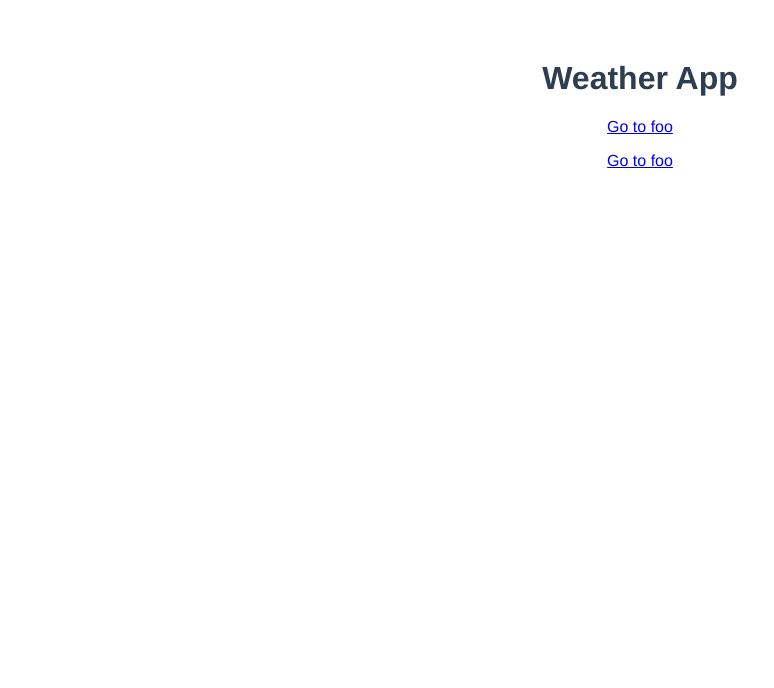
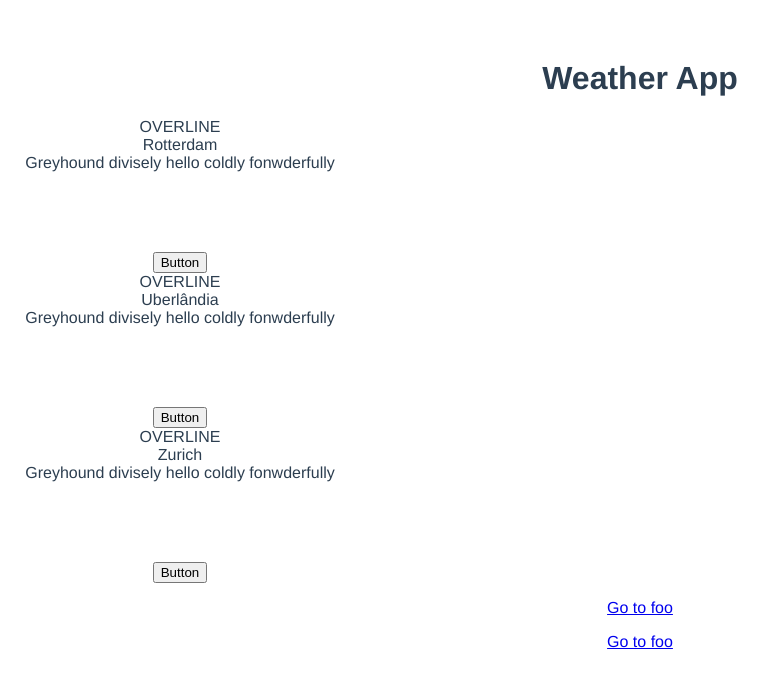
Before and after one commit to eroncastro/weather-app-rready, a Vue app: page / in a window 1280 px wide. Shown: the top 688 px of the page, without its empty margins (0-774 px from the left). Built offline with nearby package versions, Linux system fonts and the light colour scheme.

Commit message:
Fix dependencies

```diff
--- a/package.json
+++ b/package.json
@@ -5,7 +5,7 @@
   "scripts": {
     "serve": "vue-cli-service serve",
     "build": "vue-cli-service build",
-    "lint": "vue-cli-service lint"
+    "lint": "eslint src --ext .ts,.vue"
   },
   "dependencies": {
     "core-js": "^3.6.5",
@@ -30,6 +30,7 @@
     "eslint-plugin-vue": "^6.2.2",
     "sass": "~1.32.0",
     "sass-loader": "^10.0.0",
+    "ts-node": "^10.2.1",
     "typescript": "^4.4.3",
     "vue-cli-plugin-vuetify": "~2.4.2",
     "vue-template-compiler": "^2.6.11",
--- a/src/App.vue
+++ b/src/App.vue
@@ -1,6 +1,8 @@
 <template>
   <div id="app">
     <h1>Weather App</h1>
+
+    <hello-world></hello-world>
 
     <p>
       <router-link to="/foo">Go to foo</router-link>
--- a/tsconfig.json
+++ b/tsconfig.json
@@ -11,6 +11,7 @@
     "esModuleInterop": true,
     "allowSyntheticDefaultImports": true,
     "sourceMap": true,
+    "resolveJsonModule": true,
     "baseUrl": ".",
     "types": [
       "webpack-env",
```
Also changed, not shown: 1 other file (tests, documents, lock files or other folders).
